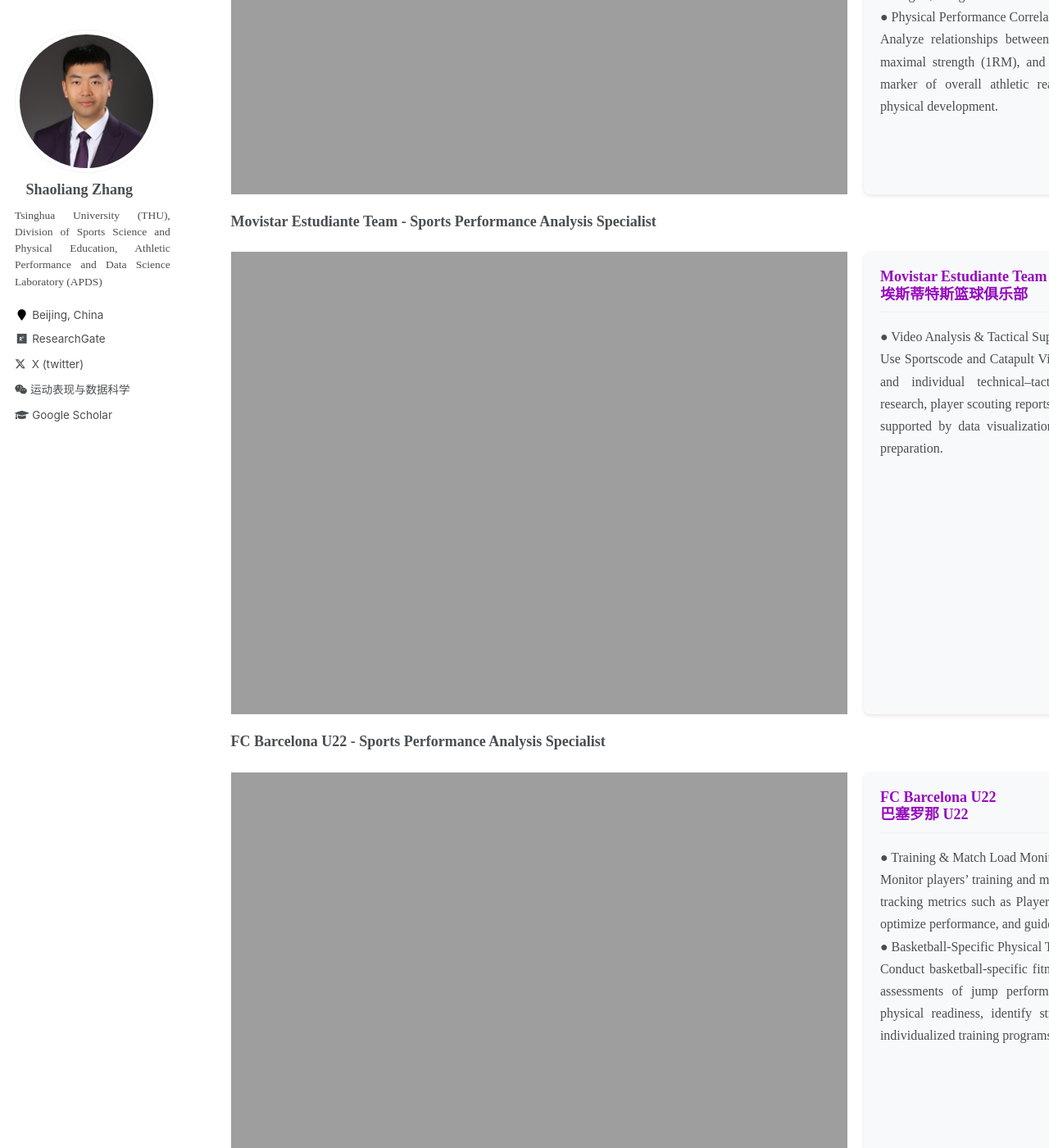
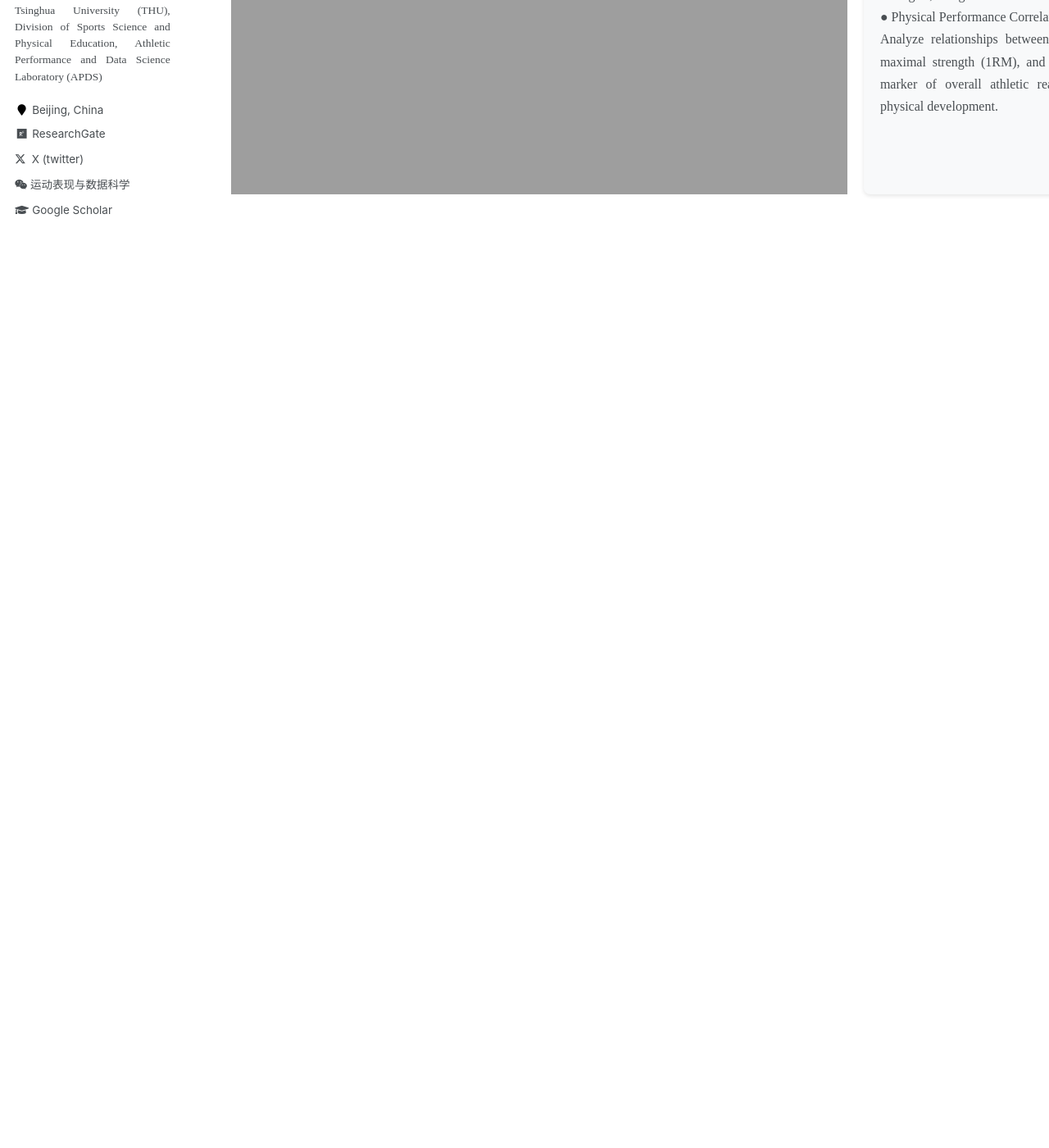
Before and after one commit to sportssuper/ZSL, a Jekyll site: the page built from _pages/services.md, in a window 1280 px wide and 1400 px high, scrolled down 2418 px. Shown: the whole window at 82% size. Built offline with Jekyll 4.4.1, drawn with Linux system fonts in a browser that asks for light colours; a script that is not in the unit is left out; after the commit the page ends 3101 px from its top, so only the background shows below that.

Commit message:
Update services.md

```diff
--- a/_pages/services.md
+++ b/_pages/services.md
@@ -135,50 +135,3 @@ redirect_from:
   </div>
 </div>
 </div>
-
-**Movistar Estudiante Team - Sports Performance Analysis Specialist**
-<div style="width: 130%; max-width: 1400px">
-<div style="display: flex; gap: 20px; margin: 20px 0;">
-
-  <img src="https://sportssuper.github.io/ZSL//assets/images/M.jpg"
-       alt="M"
-       style="width: 60%; height: auto;">
-
-  <div style="width: 40%; padding: 20px; background: #f8f9fa; border-radius: 8px; box-shadow: 0 2px 5px rgba(0,0,0,0.1);">
-    <h3 style="color: #960DBD; margin-top: 0; border-bottom: 1px solid #eee; padding-bottom: 10px;">
-      Movistar Estudiante Team<br>埃斯蒂特斯篮球俱乐部
-    </h3>
-    <p style="line-height: 1.7; font-size: 16px; margin-bottom: 0;text-align: justify; text-justify: inter-word;">
-    ● Video Analysis & Tactical Support<br>
-    Use Sportscode and Catapult Vision to analyze opponents’ team tactics and individual technical–tactical tendencies. Produce analytical research, player scouting reports, and X’s and O’s strategy breakdowns, supported by data visualizations for coaching staff to inform game preparation.<br>
-    </p>
-
-
-  </div>
-</div>
-</div>
-
-**FC Barcelona U22 - Sports Performance Analysis Specialist**
-<div style="width: 130%; max-width: 1400px">
-<div style="display: flex; gap: 20px; margin: 20px 0;">
-
-  <img src="https://sportssuper.github.io/ZSL//assets/images/U22.jpg"
-       alt="M"
-       style="width: 60%; height: auto;">
-
-  <div style="width: 40%; padding: 20px; background: #f8f9fa; border-radius: 8px; box-shadow: 0 2px 5px rgba(0,0,0,0.1);">
-    <h3 style="color: #960DBD; margin-top: 0; border-bottom: 1px solid #eee; padding-bottom: 10px;">
-      FC Barcelona U22<br>巴塞罗那 U22
-    </h3>
-    <p style="line-height: 1.7; font-size: 16px; margin-bottom: 0;text-align: justify; text-justify: inter-word;">
-    ● Training & Match Load Monitoring<br>
-    Monitor players’ training and match loads using Catapult and Firstbeat, tracking metrics such as PlayerLoad. Analyze data to manage fatigue, optimize performance, and guide evidence-based training adjustments.
-<br>
-    ● Basketball-Specific Physical Testing<br>
-    Conduct basketball-specific fitness and neuromuscular tests, including assessments of jump performance, sprinting, and agility, to track physical readiness, identify strengths and weaknesses, and support individualized training programs.
-    </p>
-
-
-  </div>
-</div>
-</div>
```
